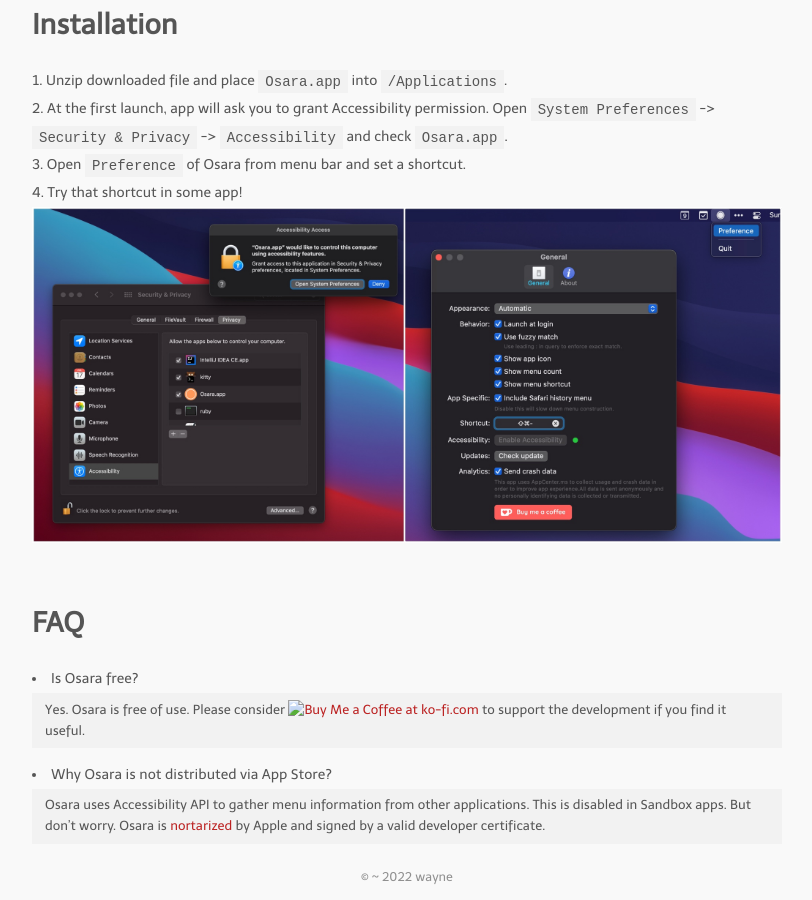
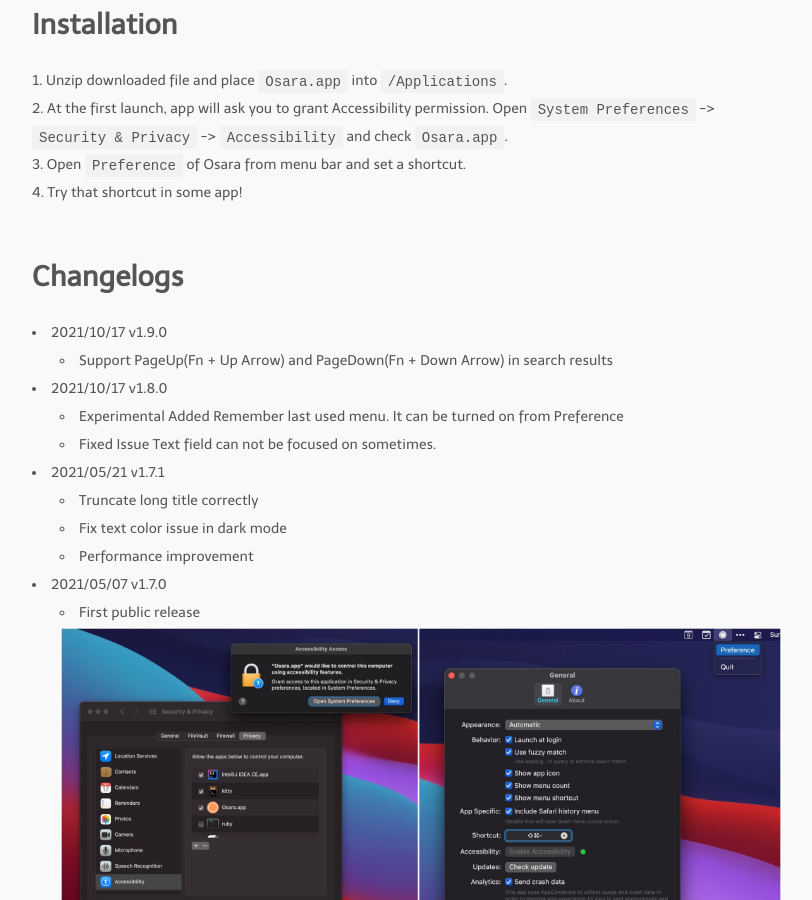
Before and after one commit to waynezhang/Osara-Site, a Jekyll site: the page built from index.markdown, in a window 1280 px wide and 900 px high, scrolled down 1620 px. Shown: the whole window, without its empty margins (233-1045 px from the left). Built offline with Jekyll 4.4.1, drawn with Linux system fonts in a browser that asks for light colours; some web fonts are replaced.

Commit message:
Add changelogs

```diff
--- a/index.markdown
+++ b/index.markdown
@@ -1,7 +1,6 @@
 ---
 layout: default
 ---
-
 # Introduction
 
 ![](media/images/screenshot.jpg)
@@ -30,6 +29,19 @@ The newest version can be downloaded at [AppCenter](https://install.appcenter.ms
 3. Open `Preference` of Osara from menu bar and set a shortcut.
 4. Try that shortcut in some app!
 
+# Changelogs
+
+- 2021/10/17 v1.9.0
+    - Support PageUp(Fn + Up Arrow) and PageDown(Fn + Down Arrow) in search results
+- 2021/10/17 v1.8.0
+    - Experimental Added Remember last used menu. It can be turned on from Preference
+    - Fixed Issue Text field can not be focused on sometimes.
+- 2021/05/21 v1.7.1
+    - Truncate long title correctly
+    - Fix text color issue in dark mode
+    - Performance improvement
+- 2021/05/07 v1.7.0
+    - First public release
 ![](media/images/installation.jpg)
 
 # FAQ
```
